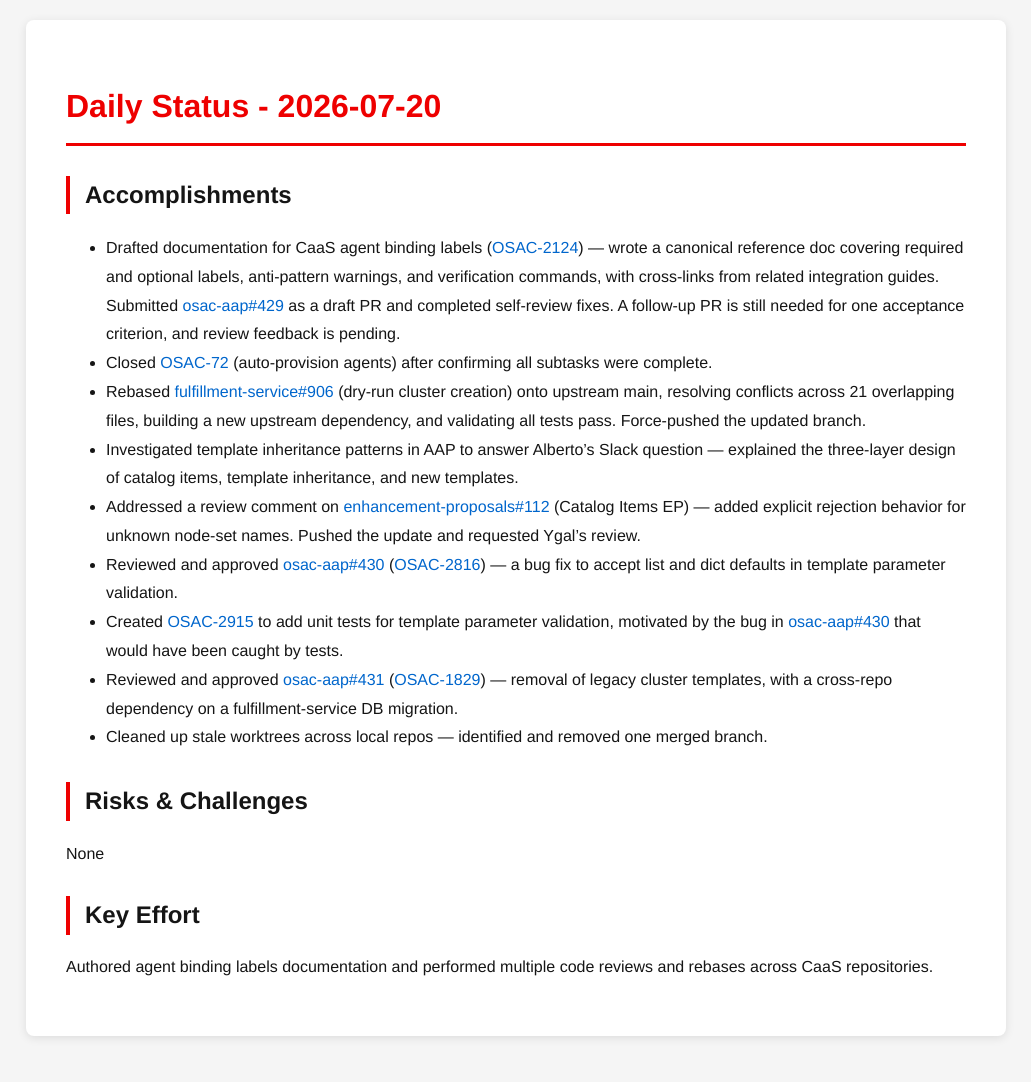
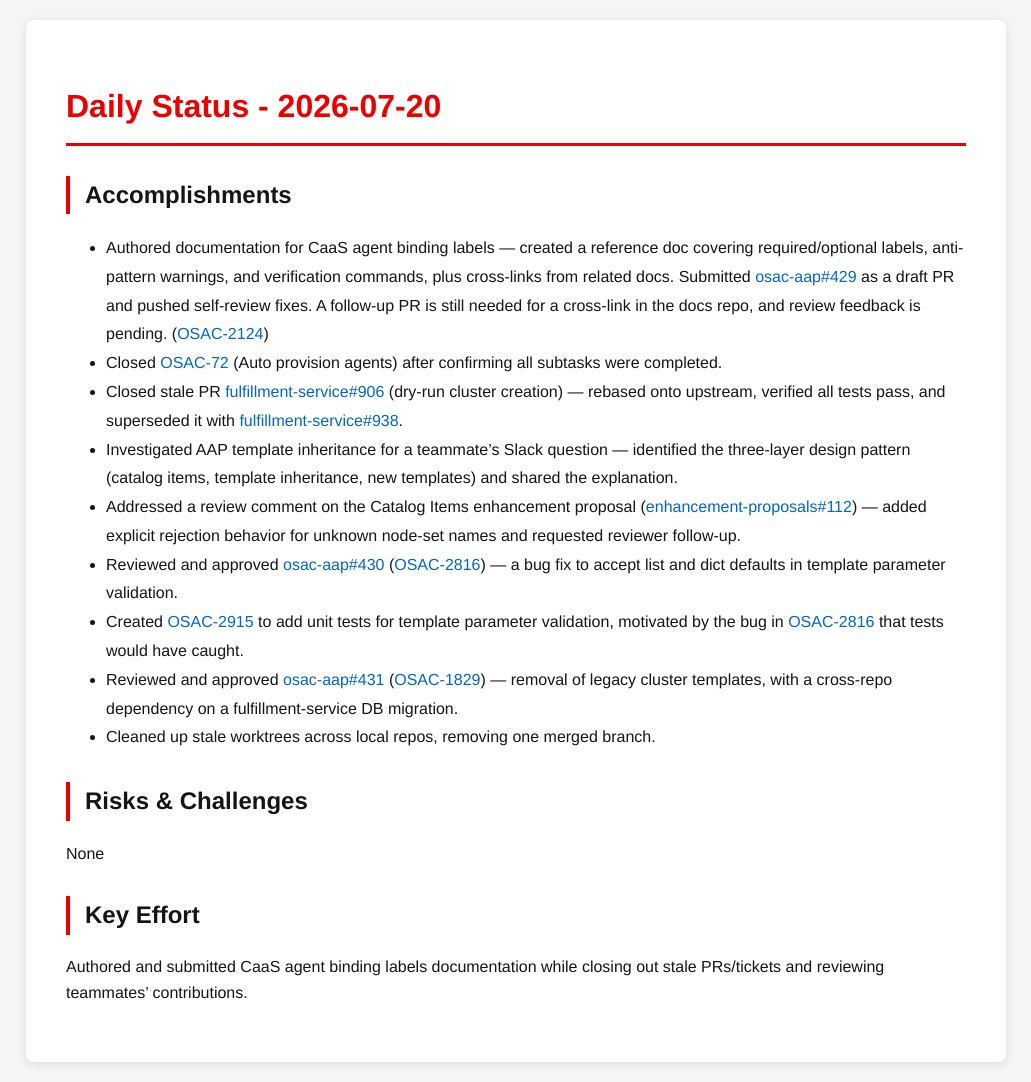
Before and after one commit to tzvatot/daily-status, a Jekyll site: the page built from 2026-07-20.md, in a window 1280 px wide. Shown: the whole page, without its empty margins (124-1155 px from the left). Built offline with Jekyll 4.4.1, drawn with Linux system fonts in a browser that asks for light colours; before the commit the page ends 1056 px from its top, so only the background shows below that.

Commit message:
Daily status update - 2026-07-20

```diff
--- a/2026-07-20.md
+++ b/2026-07-20.md
@@ -7,18 +7,18 @@
 # Daily Status - 2026-07-20
 
 ## Accomplishments
-- Drafted documentation for CaaS agent binding labels ([OSAC-2124](https://redhat.atlassian.net/browse/OSAC-2124)) — wrote a canonical reference doc covering required and optional labels, anti-pattern warnings, and verification commands, with cross-links from related integration guides. Submitted [osac-aap#429](https://github.com/osac-project/osac-aap/pull/429) as a draft PR and completed self-review fixes. A follow-up PR is still needed for one acceptance criterion, and review feedback is pending.
-- Closed [OSAC-72](https://redhat.atlassian.net/browse/OSAC-72) (auto-provision agents) after confirming all subtasks were complete.
-- Rebased [fulfillment-service#906](https://github.com/osac-project/fulfillment-service/pull/906) (dry-run cluster creation) onto upstream main, resolving conflicts across 21 overlapping files, building a new upstream dependency, and validating all tests pass. Force-pushed the updated branch.
-- Investigated template inheritance patterns in AAP to answer Alberto's Slack question — explained the three-layer design of catalog items, template inheritance, and new templates.
-- Addressed a review comment on [enhancement-proposals#112](https://github.com/osac-project/enhancement-proposals/pull/112) (Catalog Items EP) — added explicit rejection behavior for unknown node-set names. Pushed the update and requested Ygal's review.
+- Authored documentation for CaaS agent binding labels — created a reference doc covering required/optional labels, anti-pattern warnings, and verification commands, plus cross-links from related docs. Submitted [osac-aap#429](https://github.com/osac-project/osac-aap/pull/429) as a draft PR and pushed self-review fixes. A follow-up PR is still needed for a cross-link in the docs repo, and review feedback is pending. ([OSAC-2124](https://redhat.atlassian.net/browse/OSAC-2124))
+- Closed [OSAC-72](https://redhat.atlassian.net/browse/OSAC-72) (Auto provision agents) after confirming all subtasks were completed.
+- Closed stale PR [fulfillment-service#906](https://github.com/osac-project/fulfillment-service/pull/906) (dry-run cluster creation) — rebased onto upstream, verified all tests pass, and superseded it with [fulfillment-service#938](https://github.com/osac-project/fulfillment-service/pull/938).
+- Investigated AAP template inheritance for a teammate's Slack question — identified the three-layer design pattern (catalog items, template inheritance, new templates) and shared the explanation.
+- Addressed a review comment on the Catalog Items enhancement proposal ([enhancement-proposals#112](https://github.com/osac-project/enhancement-proposals/pull/112)) — added explicit rejection behavior for unknown node-set names and requested reviewer follow-up.
 - Reviewed and approved [osac-aap#430](https://github.com/osac-project/osac-aap/pull/430) ([OSAC-2816](https://redhat.atlassian.net/browse/OSAC-2816)) — a bug fix to accept list and dict defaults in template parameter validation.
-- Created [OSAC-2915](https://redhat.atlassian.net/browse/OSAC-2915) to add unit tests for template parameter validation, motivated by the bug in [osac-aap#430](https://github.com/osac-project/osac-aap/pull/430) that would have been caught by tests.
+- Created [OSAC-2915](https://redhat.atlassian.net/browse/OSAC-2915) to add unit tests for template parameter validation, motivated by the bug in [OSAC-2816](https://redhat.atlassian.net/browse/OSAC-2816) that tests would have caught.
 - Reviewed and approved [osac-aap#431](https://github.com/osac-project/osac-aap/pull/431) ([OSAC-1829](https://redhat.atlassian.net/browse/OSAC-1829)) — removal of legacy cluster templates, with a cross-repo dependency on a fulfillment-service DB migration.
-- Cleaned up stale worktrees across local repos — identified and removed one merged branch.
+- Cleaned up stale worktrees across local repos, removing one merged branch.
 
 ## Risks & Challenges
 None
 
 ## Key Effort
-Authored agent binding labels documentation and performed multiple code reviews and rebases across CaaS repositories.
+Authored and submitted CaaS agent binding labels documentation while closing out stale PRs/tickets and reviewing teammates' contributions.
```
